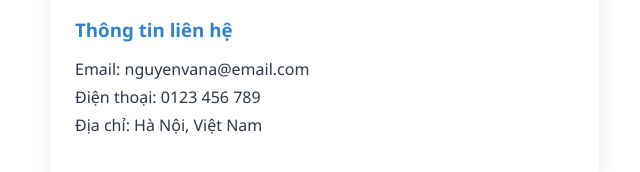
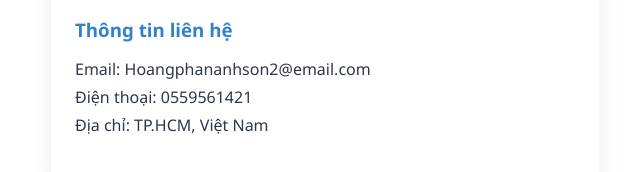
Before and after one commit to 23521354-maker/webtest, a plain HTML site: page index.html in a window 1280 px wide. Shown: the part 458-630 px from the top of the page, without its empty margins (315-955 px from the left). Drawn offline with Linux system fonts and the light colour scheme.

Commit message:
git init.

```diff
--- a/index.html
+++ b/index.html
@@ -22,9 +22,9 @@
 		<div class="contact">
 			<h3>Thông tin liên hệ</h3>
 			<ul>
-				<li>Email: nguyenvana@email.com</li>
-				<li>Điện thoại: 0123 456 789</li>
-				<li>Địa chỉ: Hà Nội, Việt Nam</li>
+				<li>Email: Hoangphananhson2@email.com</li>
+				<li>Điện thoại: 0559561421</li>
+				<li>Địa chỉ: TP.HCM, Việt Nam</li>
 			</ul>
 		</div>
 	</div>
```
